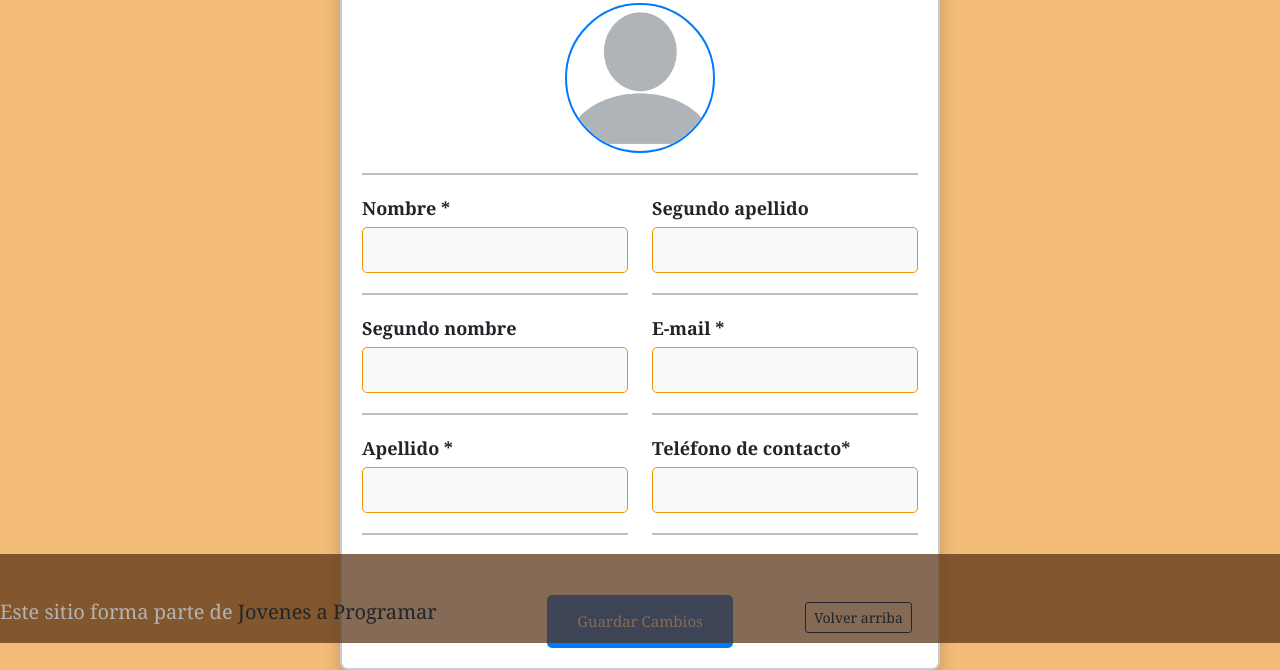
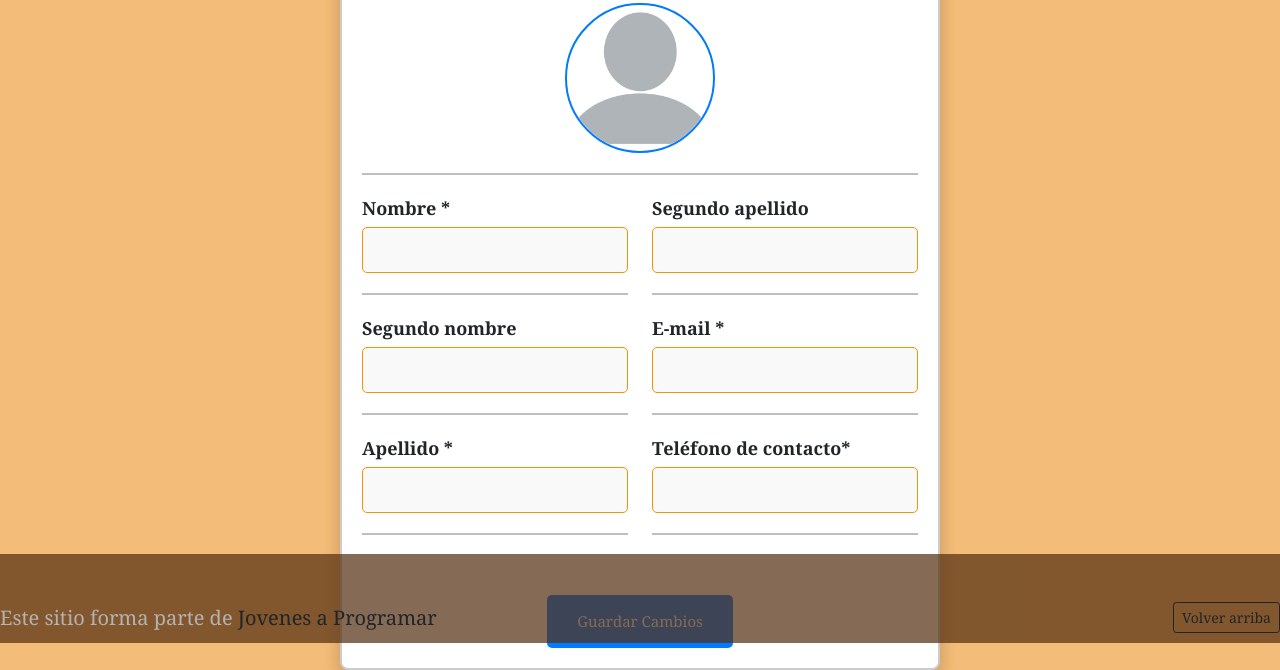
Before and after one commit to Nauus/Proyect-Final, a plain HTML site: page my-profile.html in a window 1280 px wide. Shown: the part 157-827 px from the top of the page. Drawn offline with nearby package versions, Linux system fonts and the light colour scheme; some packages are replaced by stand-ins of ours; a script that the page names is missing.

Commit message:
Dividiendo código en partes, video entrega 7

```diff
--- a/my-profile.html
+++ b/my-profile.html
@@ -81,7 +81,7 @@
             </main>
     <footer class="text-muted footerProfile">
         <div class="container-footer">
-            <div class="justify-content-between">
+            <div class="d-flex justify-content-between align-items-center">
                 <p class="float-start mb-0">
                     Este sitio forma parte de <a href="https://jovenesaprogramar.edu.uy/" target="_blank" class="text-decoration-none text-dark">Jovenes a Programar</a>
                 </p>
```
